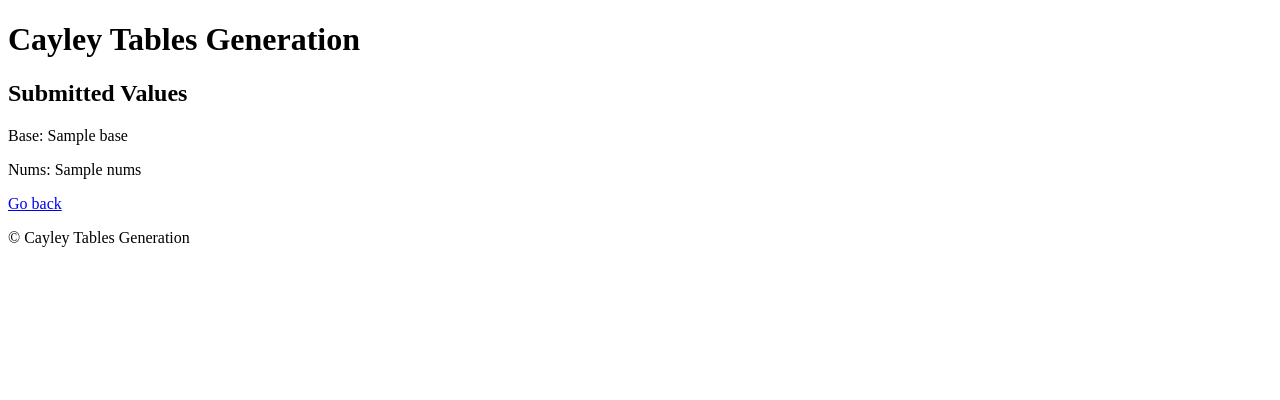
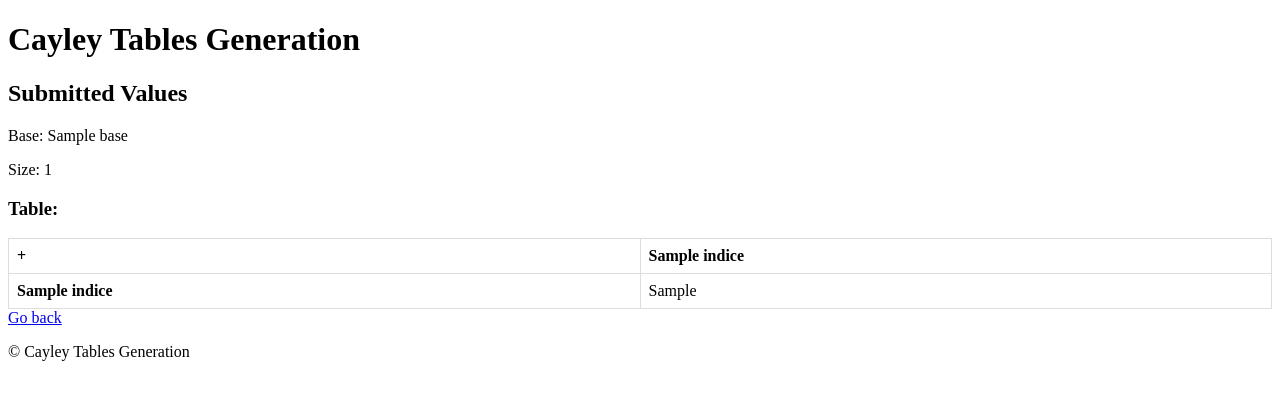
Before and after one commit to colan1ch/Cayley-Tables-Generator, a Django app: template Cayley_tables/main/templates/table.html in a window 1280 px wide. Shown: the top 400 px of the page. Run offline with Django 5.2, Linux system fonts and the light colour scheme; the template is opened without the code that fills it: most values are stand-ins (such as "Sample title", 1, 10 or a date in 2020).

Commit message:
table page added

```diff
--- a/Cayley_tables/Cayley_tables/urls.py
+++ b/Cayley_tables/Cayley_tables/urls.py
@@ -20,6 +20,6 @@ from main.views import *
 
 urlpatterns = [
     path('admin/', admin.site.urls),
-    path('', input_view),
-    path('result/<str:base>/<str:nums>', result_view)
+    path('', input_view, name='input_view'),
+    path('<int:base>/<int:size>', result_view, name='result_view')
 ]
--- a/Cayley_tables/main/forms.py
+++ b/Cayley_tables/main/forms.py
@@ -2,5 +2,5 @@ from django import forms
 
 
 class InputForm(forms.Form):
-    base = forms.IntegerField(label='Введите основание системы счисления', max_value=36, min_value=2)
-    nums = forms.CharField(label='Введите множество через пробелы', max_length=100)
+    base = forms.IntegerField(label='Введите основание системы счисления', min_value=2, max_value=36)
+    size = forms.IntegerField(label='Введите размер матрицы', min_value=2, max_value=100)
--- a/Cayley_tables/main/templates/table.html
+++ b/Cayley_tables/main/templates/table.html
@@ -6,6 +6,29 @@
 {% block content %}
 <h2>Submitted Values</h2>
 <p>Base: {{ base }}</p>
-<p>Nums: {{ nums }}</p>
-<a href="{% url '' %}">Go back</a>
+<p>Size: {{ size }}</p>
+
+<h3>Table:</h3>
+<table>
+    <thead>
+        <tr>
+            <th>+</th>
+            {% for j in indices %}
+                <th>{{ j }}</th>
+            {% endfor %}
+        </tr>
+    </thead>
+    <tbody>
+        {% for i in indices %}
+            <tr>
+                <th>{{ i }}</th>
+                {% for j in table.i %}
+                    <td>{{ j }}</td>
+                {% endfor %}
+            </tr>
+        {% endfor %}
+    </tbody>
+</table>
+
+<a href="{% url 'input_view' %}">Go back</a>
 {% endblock %}
```
Also changed, not shown: Cayley_tables/main/views.py (+12 -8 lines).
